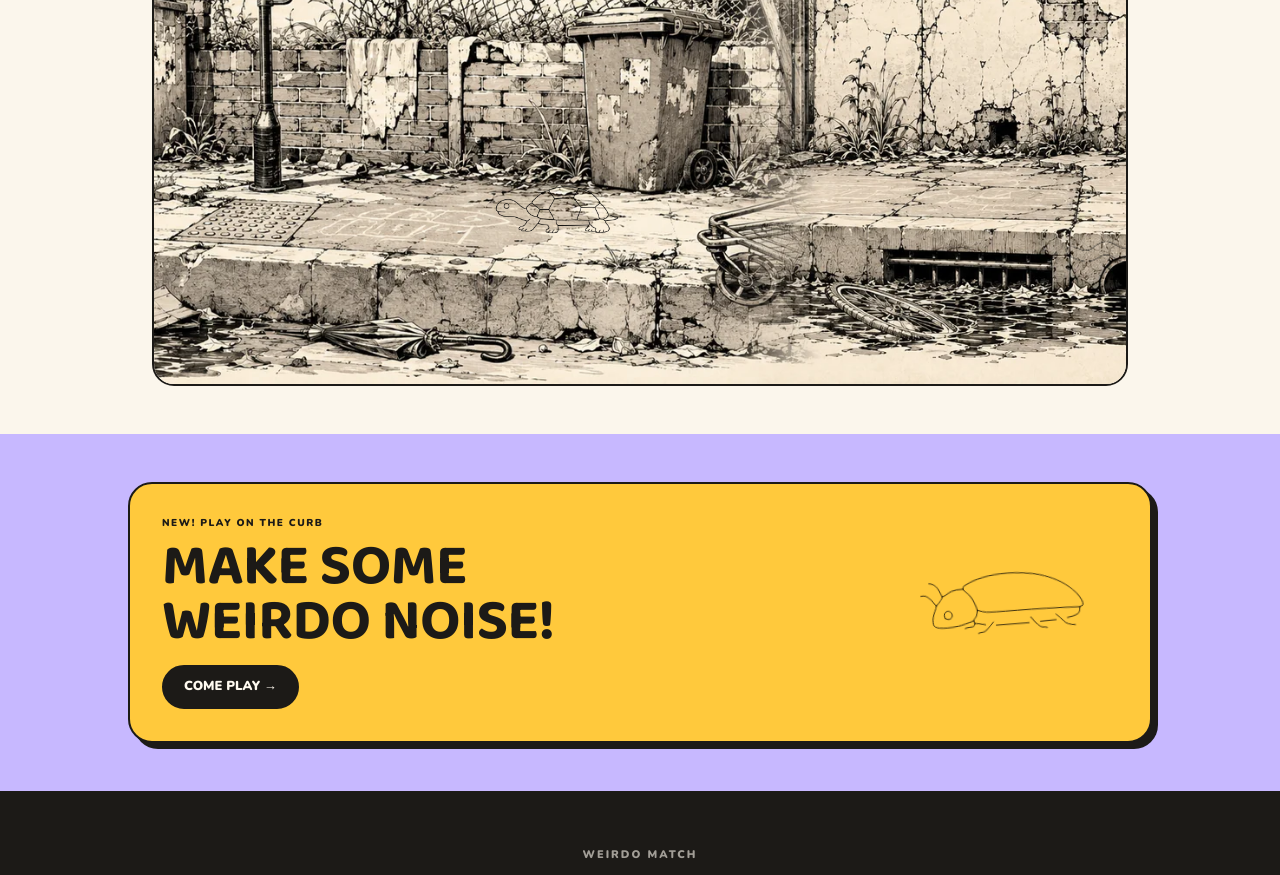
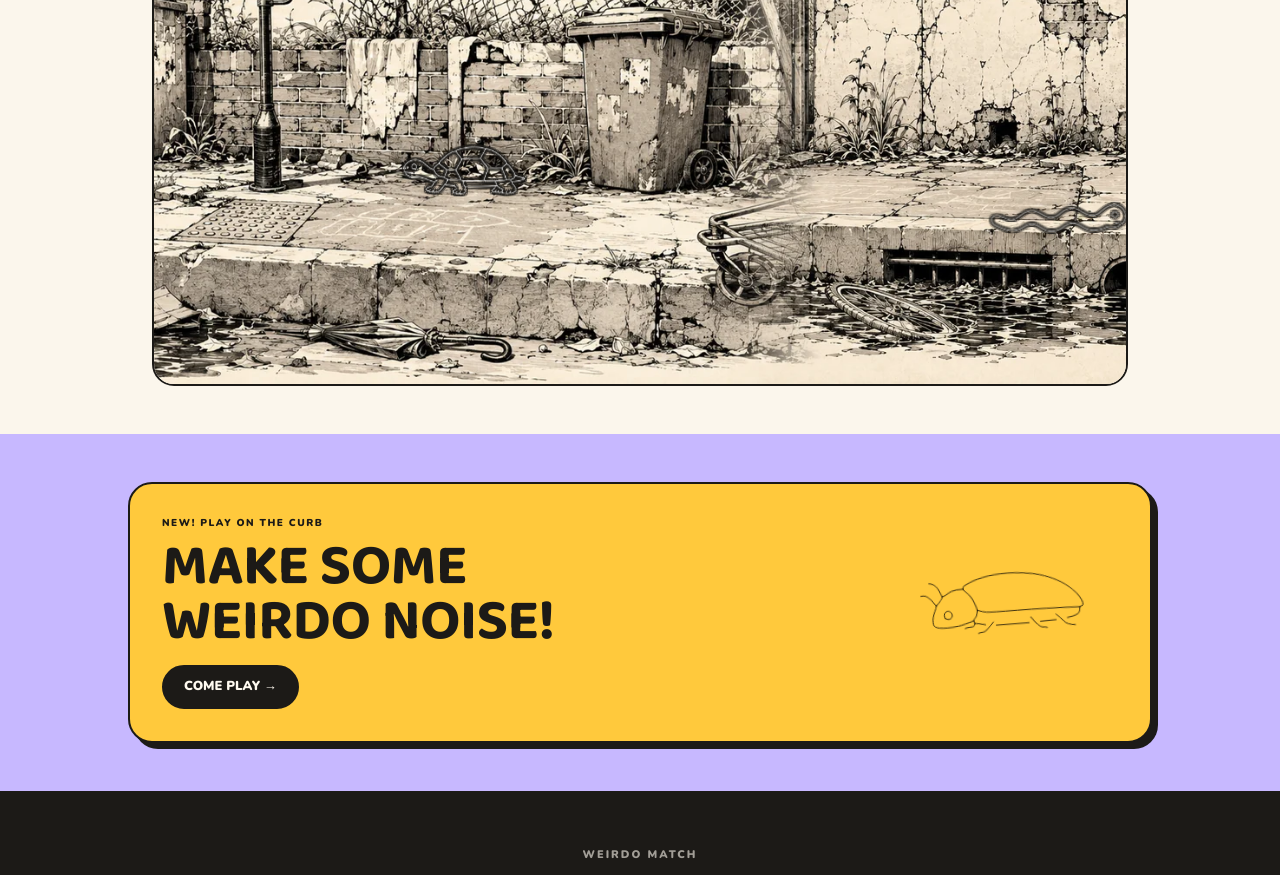
Before and after one commit to CDunell/shirtfaced, a Next.js app in the folder curbstamps-site/: page / in a window 1280 px wide. Shown: the part 1320-2195 px from the top of the page. Built offline with nearby package versions, Linux system fonts and the light colour scheme.

Commit message:
Animate Curb world creatures

```diff
--- a/curbstamps-site/src/app/globals.css
+++ b/curbstamps-site/src/app/globals.css
@@ -208,3 +208,65 @@ body {
     scroll-behavior: auto !important;
   }
 }
+
+
+/* The world creatures stay deliberately flat against the semi-real street.
+   The source icons remain untouched; this display treatment gives each one a
+   white body and a sturdy black mobile-readable edge. */
+.curb-world-creature {
+  z-index: 2;
+  transform: translate(-50%, -50%);
+  transform-origin: center bottom;
+}
+
+.curb-world-sprite {
+  display: block;
+  filter:
+    brightness(0)
+    invert(1)
+    drop-shadow(2px 0 0 var(--color-ink))
+    drop-shadow(-2px 0 0 var(--color-ink))
+    drop-shadow(0 2px 0 var(--color-ink))
+    drop-shadow(0 -2px 0 var(--color-ink));
+  animation-delay: var(--creature-delay);
+  transform-origin: center bottom;
+  will-change: transform;
+}
+
+@keyframes curb-world-bob {
+  0%, 72%, 100% { transform: translateY(0) rotate(var(--creature-rotation)); }
+  78% { transform: translateY(-7px) rotate(calc(var(--creature-rotation) - 2deg)); }
+  84% { transform: translateY(0) rotate(calc(var(--creature-rotation) + 1deg)); }
+}
+
+@keyframes curb-world-peek {
+  0%, 62%, 100% { transform: translateY(15%) rotate(var(--creature-rotation)); }
+  70%, 88% { transform: translateY(0) rotate(var(--creature-rotation)); }
+  94% { transform: translateY(8%) rotate(var(--creature-rotation)); }
+}
+
+@keyframes curb-world-scuttle {
+  0%, 58%, 100% { transform: translateX(0) rotate(var(--creature-rotation)); }
+  65% { transform: translateX(-7px) rotate(calc(var(--creature-rotation) - 2deg)); }
+  73% { transform: translateX(6px) rotate(calc(var(--creature-rotation) + 2deg)); }
+  81% { transform: translateX(-2px) rotate(var(--creature-rotation)); }
+}
+
+@keyframes curb-world-wobble {
+  0%, 68%, 100% { transform: rotate(var(--creature-rotation)); }
+  75% { transform: rotate(calc(var(--creature-rotation) - 4deg)); }
+  82% { transform: rotate(calc(var(--creature-rotation) + 4deg)); }
+  89% { transform: rotate(var(--creature-rotation)); }
+}
+
+@keyframes curb-world-breathe {
+  0%, 64%, 100% { transform: scale(1) rotate(var(--creature-rotation)); }
+  74%, 88% { transform: scale(1.025, 0.975) rotate(var(--creature-rotation)); }
+  81% { transform: scale(0.99, 1.015) rotate(var(--creature-rotation)); }
+}
+
+.curb-motion-bob { animation: curb-world-bob 4.3s ease-in-out infinite; }
+.curb-motion-peek { animation: curb-world-peek 5.1s ease-in-out infinite; }
+.curb-motion-scuttle { animation: curb-world-scuttle 4.7s ease-in-out infinite; }
+.curb-motion-wobble { animation: curb-world-wobble 4s ease-in-out infinite; }
+.curb-motion-breathe { animation: curb-world-breathe 3.8s ease-in-out infinite; }
```
